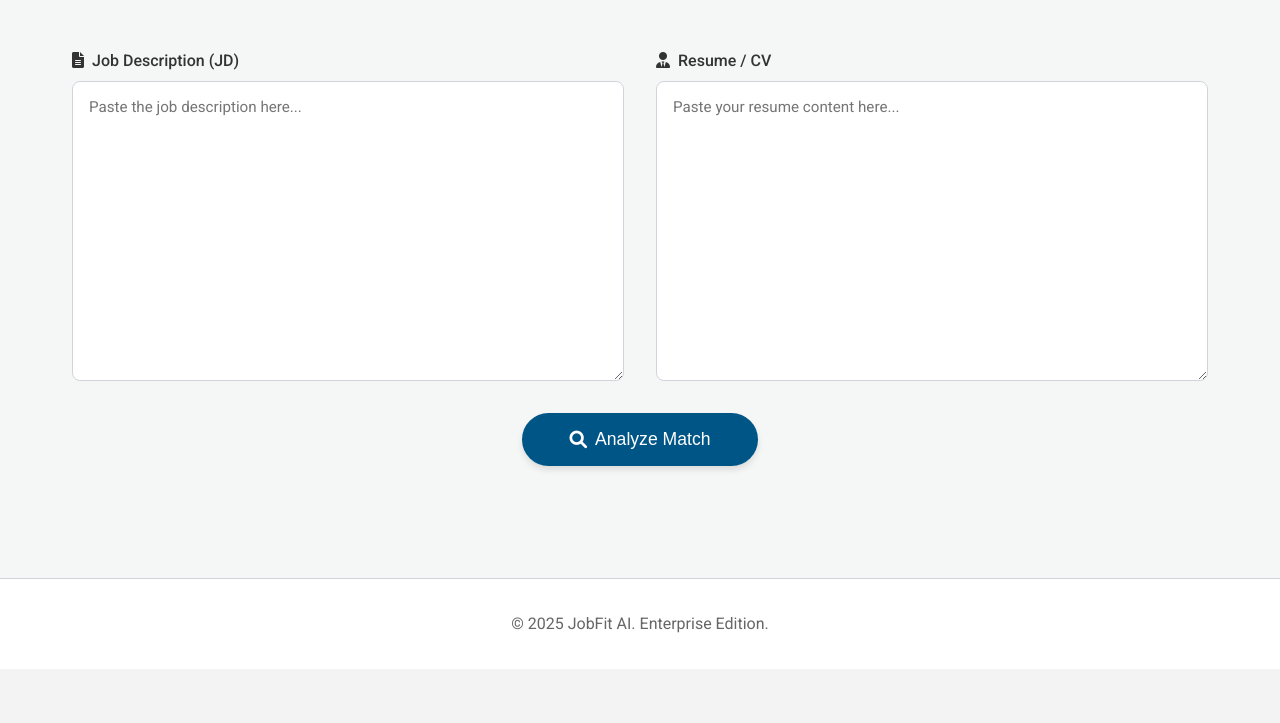
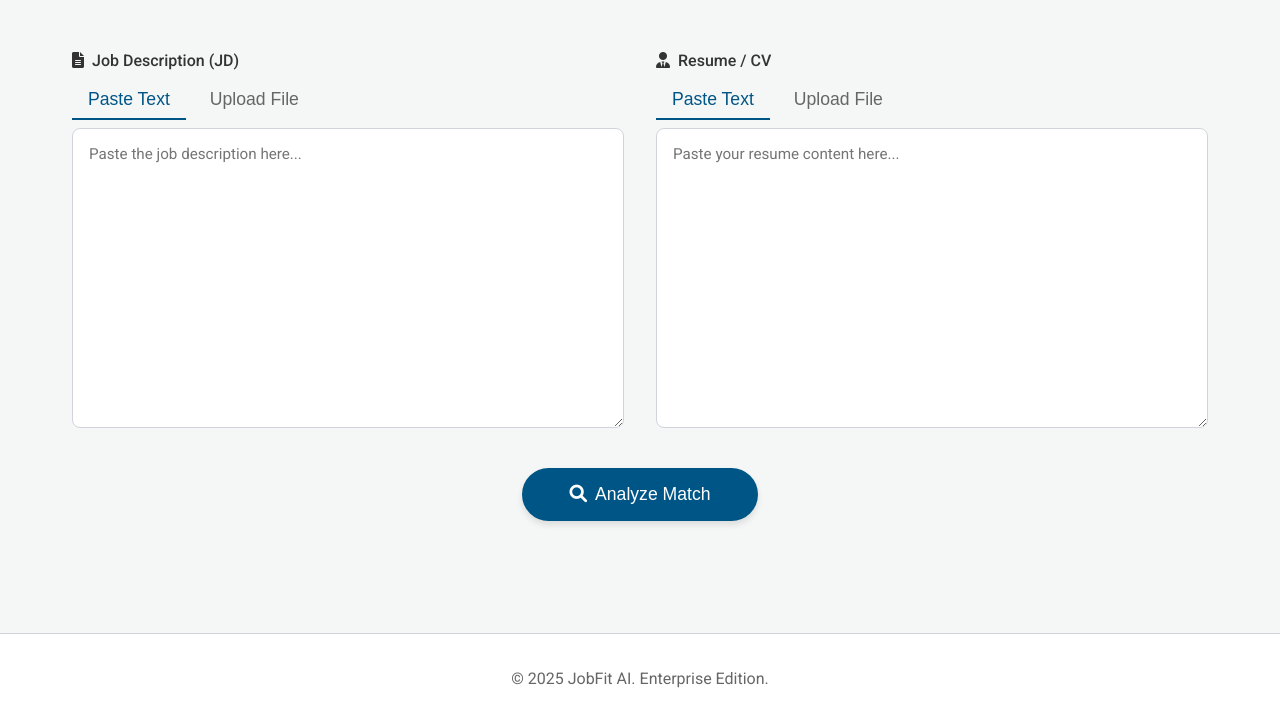
Before and after one commit to vik20000in/JOBFIT-AI, a Flask app: page / in a window 1280 px wide. Shown: the part 204-927 px from the top of the page. Before the commit the page ends 837 px from the top, so only its background shows below. Run offline with Flask 3, Linux system fonts and the light colour scheme.

Commit message:
Add PDF and DOCX file upload support

```diff
--- a/app.py
+++ b/app.py
@@ -1,5 +1,6 @@
 from flask import Flask, render_template, request, jsonify
 from utils.analyzer import analyze_job_match
+from utils.file_parser import extract_text_from_file
 
 app = Flask(__name__)
 
@@ -14,12 +15,31 @@ def index():
 def analyze():
     """
     API Endpoint to analyze the match between JD and Resume.
+    Supports both JSON (text) and Multipart Form Data (files).
     """
     try:
-        data = request.get_json()
+        jd_text = ""
+        resume_text = ""
 
-        jd_text = data.get('jd_text', '')
-        resume_text = data.get('resume_text', '')
+        # Handle JSON Request (Text only)
+        if request.is_json:
+            data = request.get_json()
+            jd_text = data.get('jd_text', '')
+            resume_text = data.get('resume_text', '')
+
+        # Handle Multipart Form Data (Files + Text)
+        else:
+            # 1. Get JD (File or Text)
+            if 'jd_file' in request.files and request.files['jd_file'].filename:
+                jd_text = extract_text_from_file(request.files['jd_file'])
+            else:
+                jd_text = request.form.get('jd_text', '')
+
+            # 2. Get Resume (File or Text)
+            if 'resume_file' in request.files and request.files['resume_file'].filename:
+                resume_text = extract_text_from_file(request.files['resume_file'])
+            else:
+                resume_text = request.form.get('resume_text', '')
 
         if not jd_text or not resume_text:
             return jsonify({"error": "Both Job Description and Resume are required."}), 400
@@ -31,6 +51,8 @@ def analyze():
             "data": result
         })
 
+    except ValueError as ve:
+        return jsonify({"error": str(ve)}), 400
     except Exception as e:
         return jsonify({"error": str(e)}), 500
 
--- a/requirements.txt
+++ b/requirements.txt
@@ -1 +1,4 @@
 flask
+pypdf
+python-docx
+werkzeug
--- a/static/script.js
+++ b/static/script.js
@@ -2,6 +2,8 @@ document.addEventListener('DOMContentLoaded', () => {
     const analyzeBtn = document.getElementById('analyze-btn');
     const jdInput = document.getElementById('jd-text');
     const resumeInput = document.getElementById('resume-text');
+    const jdFileInput = document.getElementById('jd-file');
+    const resumeFileInput = document.getElementById('resume-file');
     const errorMsg = document.getElementById('error-msg');
     const resultsSection = document.getElementById('results-section');
     const themeSelect = document.getElementById('theme-select');
@@ -16,6 +18,28 @@ document.addEventListener('DOMContentLoaded', () => {
         }
     });
 
+    // Tab Switching Logic
+    document.querySelectorAll('.tab-btn').forEach(btn => {
+        btn.addEventListener('click', (e) => {
+            const targetId = e.target.dataset.target;
+            const parentGroup = e.target.closest('.input-group');
+
+            // Remove active class from all tabs in this group
+            parentGroup.querySelectorAll('.tab-btn').forEach(b => b.classList.remove('active'));
+            // Add active class to clicked tab
+            e.target.classList.add('active');
+
+            // Hide all content in this group
+            parentGroup.querySelectorAll('.input-content').forEach(c => c.classList.remove('active', 'hidden'));
+            parentGroup.querySelectorAll('.input-content').forEach(c => {
+                if (c.id !== targetId) c.classList.add('hidden');
+            });
+
+            // Show target content
+            parentGroup.querySelector(`#${targetId}`).classList.add('active');
+        });
+    });
+
     analyzeBtn.addEventListener('click', async () => {
         // Reset UI
         errorMsg.classList.add('hidden');
@@ -23,12 +47,31 @@ document.addEventListener('DOMContentLoaded', () => {
         analyzeBtn.disabled = true;
         analyzeBtn.innerHTML = '<i class="fas fa-spinner fa-spin"></i> Analyzing...';
 
-        const jdText = jdInput.value.trim();
-        const resumeText = resumeInput.value.trim();
+        const formData = new FormData();
+        let hasJd = false;
+        let hasResume = false;
+
+        // Check JD Input (Text or File)
+        if (jdFileInput.files.length > 0) {
+            formData.append('jd_file', jdFileInput.files[0]);
+            hasJd = true;
+        } else if (jdInput.value.trim()) {
+            formData.append('jd_text', jdInput.value.trim());
+            hasJd = true;
+        }
+
+        // Check Resume Input (Text or File)
+        if (resumeFileInput.files.length > 0) {
+            formData.append('resume_file', resumeFileInput.files[0]);
+            hasResume = true;
+        } else if (resumeInput.value.trim()) {
+            formData.append('resume_text', resumeInput.value.trim());
+            hasResume = true;
+        }
 
         // Basic Validation
-        if (!jdText || !resumeText) {
-            showError("Please provide both a Job Description and a Resume.");
+        if (!hasJd || !hasResume) {
+            showError("Please provide both a Job Description and a Resume (Text or File).");
             resetButton();
             return;
         }
@@ -36,13 +79,7 @@ document.addEventListener('DOMContentLoaded', () => {
         try {
             const response = await fetch('/api/analyze', {
                 method: 'POST',
-                headers: {
-                    'Content-Type': 'application/json'
-                },
-                body: JSON.stringify({
-                    jd_text: jdText,
-                    resume_text: resumeText
-                })
+                body: formData // Fetch automatically sets Content-Type to multipart/form-data
             });
 
             const result = await response.json();
--- a/static/style.css
+++ b/static/style.css
@@ -412,3 +412,65 @@ footer {
     border-top: 1px solid var(--border-color);
     background-color: var(--nav-bg);
 }
+
+/* Tabs and File Upload */
+.tab-container {
+    display: flex;
+    gap: 0.5rem;
+    margin-bottom: 0.5rem;
+}
+
+.tab-btn {
+    background: none;
+    border: none;
+    padding: 0.5rem 1rem;
+    cursor: pointer;
+    font-weight: 500;
+    color: var(--text-muted);
+    border-bottom: 2px solid transparent;
+    transition: all 0.2s;
+    box-shadow: none;
+    border-radius: 0;
+}
+
+.tab-btn:hover {
+    color: var(--primary-color);
+    background: none;
+    transform: none;
+}
+
+.tab-btn.active {
+    color: var(--primary-color);
+    border-bottom-color: var(--primary-color);
+}
+
+.input-content {
+    display: none;
+}
+
+.input-content.active {
+    display: block;
+}
+
+.file-upload-box {
+    border: 2px dashed var(--border-color);
+    border-radius: 8px;
+    padding: 2rem;
+    text-align: center;
+    background-color: var(--bg-color);
+    cursor: pointer;
+    transition: border-color 0.2s;
+    height: 300px;
+    display: flex;
+    flex-direction: column;
+    justify-content: center;
+    align-items: center;
+}
+
+.file-upload-box:hover {
+    border-color: var(--primary-color);
+}
+
+.file-upload-box input[type="file"] {
+    margin-bottom: 1rem;
+}
--- a/templates/index.html
+++ b/templates/index.html
@@ -35,11 +35,36 @@
             <div class="input-section">
                 <div class="input-group">
                     <label for="jd-text"><i class="fas fa-file-alt"></i> Job Description (JD)</label>
-                    <textarea id="jd-text" placeholder="Paste the job description here..."></textarea>
+                    <div class="tab-container">
+                        <button class="tab-btn active" data-target="jd-text-input">Paste Text</button>
+                        <button class="tab-btn" data-target="jd-file-input">Upload File</button>
+                    </div>
+                    <div id="jd-text-input" class="input-content active">
+                        <textarea id="jd-text" placeholder="Paste the job description here..."></textarea>
+                    </div>
+                    <div id="jd-file-input" class="input-content hidden">
+                        <div class="file-upload-box">
+                            <input type="file" id="jd-file" accept=".pdf,.docx,.txt">
+                            <p>Drag & drop or click to upload JD (PDF, DOCX, TXT)</p>
+                        </div>
+                    </div>
                 </div>
+
                 <div class="input-group">
                     <label for="resume-text"><i class="fas fa-user-tie"></i> Resume / CV</label>
-                    <textarea id="resume-text" placeholder="Paste your resume content here..."></textarea>
+                    <div class="tab-container">
+                        <button class="tab-btn active" data-target="resume-text-input">Paste Text</button>
+                        <button class="tab-btn" data-target="resume-file-input">Upload File</button>
+                    </div>
+                    <div id="resume-text-input" class="input-content active">
+                        <textarea id="resume-text" placeholder="Paste your resume content here..."></textarea>
+                    </div>
+                    <div id="resume-file-input" class="input-content hidden">
+                        <div class="file-upload-box">
+                            <input type="file" id="resume-file" accept=".pdf,.docx,.txt">
+                            <p>Drag & drop or click to upload Resume (PDF, DOCX, TXT)</p>
+                        </div>
+                    </div>
                 </div>
             </div>
 
```
Also changed, not shown: utils/file_parser.py (added, +35 -0 lines).
